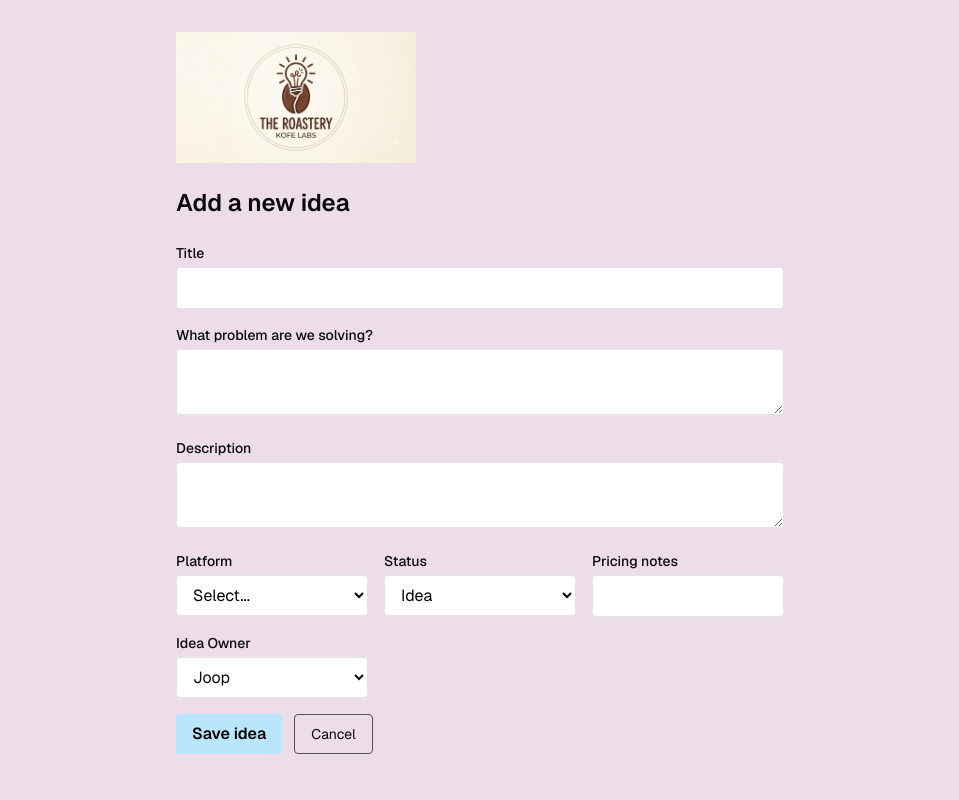
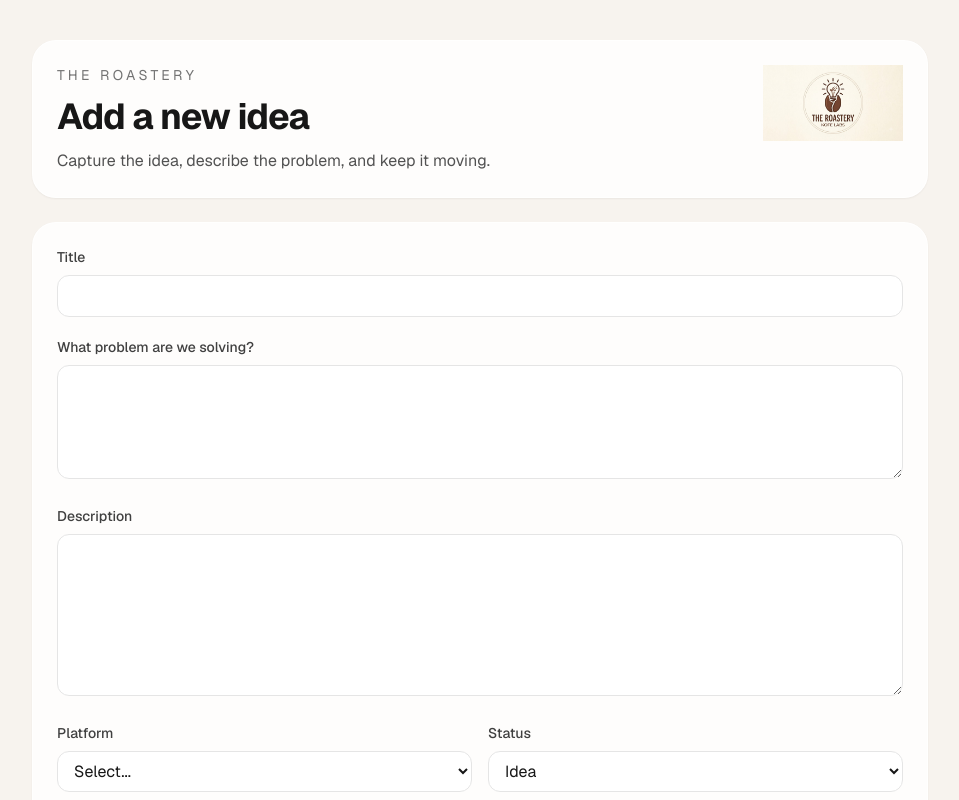
Before and after one commit to jxoranje/the_roastery, a Next.js app: page /ideas/new in a window 1280 px wide. Shown: the top 800 px of the page, without its empty margins (160-1119 px from the left). Built offline with nearby package versions, Linux system fonts and the light colour scheme; no server answers.

Commit message:
Restore edit page safely

```diff
--- a/app/ideas/new/page.tsx
+++ b/app/ideas/new/page.tsx
@@ -20,16 +20,13 @@ export default function NewIdeaPage() {
   const [error, setError] = useState<string | null>(null);
   const [success, setSuccess] = useState<string | null>(null);
 
-  async function handleSubmit(e: React.FormEvent) {
+  async function handleSubmit(e: React.FormEvent<HTMLFormElement>) {
     e.preventDefault();
     setSaving(true);
     setError(null);
     setSuccess(null);
-  router.push("/ideas");
 
-  const { data, error } = await supabase
-    .from("the_roastery_ideas")
-    .insert([
+    const { error } = await supabase.from("the_roastery_ideas").insert([
       {
         title,
         problem,
@@ -46,63 +43,87 @@ export default function NewIdeaPage() {
     if (error) {
       console.error("Insert error:", error);
       setError(error.message);
-  } else {
+      return;
+    }
+
     setSuccess("Idea saved!");
-    setTitle("");
-    setProblem("");
-    setDescription("");
-    setPlatform("");
-    setPricing("");
-    setStatus("idea");
-    setOwner("owner");
-  }
+    router.push("/ideas");
   }
 
   return (
-    <main className="max-w-2xl mx-auto p-8 space-y-6">
+    <main className="min-h-screen bg-[#f7f3ee] px-6 py-10">
+      <div className="mx-auto max-w-4xl space-y-6">
+        <div className="rounded-3xl border border-white/70 bg-white/80 p-6 shadow-sm backdrop-blur">
+          <div className="flex flex-col gap-4 md:flex-row md:items-start md:justify-between">
+            <div className="space-y-3">
+              <p className="text-sm uppercase tracking-[0.25em] text-neutral-500">
+                The Roastery
+              </p>
+              <h1 className="text-4xl font-bold tracking-tight text-neutral-900">
+                Add a new idea
+              </h1>
+              <p className="max-w-2xl text-neutral-600">
+                Capture the idea, describe the problem, and keep it moving.
+              </p>
+            </div>
+
+            <div className="hidden md:block">
               <Image
-  src="/images/roastery-logo.png"  // public/images/roastery-logo.png
+                src="/images/roastery-logo.png"
                 alt="The Roastery logo"
-  width={240}
-  height={240}
+                width={140}
+                height={140}
               />
-      <h1 className="text-2xl font-semibold">Add a new idea</h1>
+            </div>
+          </div>
+        </div>
 
-      <form onSubmit={handleSubmit} className="space-y-4">
-        <div>
-          <label className="block text-sm font-medium mb-1">Title</label>
+        <div className="rounded-3xl border border-white/70 bg-white/80 p-6 shadow-sm backdrop-blur">
+          <form onSubmit={handleSubmit} className="space-y-5">
+            <div className="space-y-2">
+              <label className="block text-sm font-medium text-neutral-700">
+                Title
+              </label>
               <input
-            className="w-full border rounded px-3 py-2 bg-white text-black"
+                className="w-full rounded-xl border border-neutral-200 bg-white px-3 py-2 text-neutral-900 outline-none focus:border-sky-400"
                 value={title}
                 onChange={(e) => setTitle(e.target.value)}
                 required
               />
             </div>
 
-        <div>
-          <label className="block text-sm font-medium mb-1">What problem are we solving?</label>
+            <div className="space-y-2">
+              <label className="block text-sm font-medium text-neutral-700">
+                What problem are we solving?
+              </label>
               <textarea
-            className="w-full border rounded px-3 py-2 bg-white text-black"
+                className="w-full rounded-xl border border-neutral-200 bg-white px-3 py-2 text-neutral-900 outline-none focus:border-sky-400"
                 value={problem}
                 onChange={(e) => setProblem(e.target.value)}
                 required
+                rows={4}
               />
             </div>
 
-        <div>
-          <label className="block text-sm font-medium mb-1">Description</label>
+            <div className="space-y-2">
+              <label className="block text-sm font-medium text-neutral-700">
+                Description
+              </label>
               <textarea
-            className="w-full border rounded px-3 py-2 bg-white text-black"
+                className="w-full rounded-xl border border-neutral-200 bg-white px-3 py-2 text-neutral-900 outline-none focus:border-sky-400"
                 value={description}
                 onChange={(e) => setDescription(e.target.value)}
+                rows={6}
               />
             </div>
 
-        <div className="grid grid-cols-1 md:grid-cols-3 gap-4">
-          <div>
-            <label className="block text-sm font-medium mb-1">Platform</label>
+            <div className="grid grid-cols-1 gap-4 md:grid-cols-2">
+              <div className="space-y-2">
+                <label className="block text-sm font-medium text-neutral-700">
+                  Platform
+                </label>
                 <select
-              className="w-full border rounded px-3 py-2 bg-white text-black"
+                  className="w-full rounded-xl border border-neutral-200 bg-white px-3 py-2 text-neutral-900 outline-none focus:border-sky-400"
                   value={platform}
                   onChange={(e) => setPlatform(e.target.value)}
                 >
@@ -113,10 +134,12 @@ export default function NewIdeaPage() {
                 </select>
               </div>
 
-          <div>
-            <label className="block text-sm font-medium mb-1">Status</label>
+              <div className="space-y-2">
+                <label className="block text-sm font-medium text-neutral-700">
+                  Status
+                </label>
                 <select
-              className="w-full border rounded px-3 py-2 bg-white text-black"
+                  className="w-full rounded-xl border border-neutral-200 bg-white px-3 py-2 text-neutral-900 outline-none focus:border-sky-400"
                   value={status}
                   onChange={(e) => setStatus(e.target.value)}
                 >
@@ -128,48 +151,56 @@ export default function NewIdeaPage() {
                 </select>
               </div>
 
-          <div>
-            <label className="block text-sm font-medium mb-1">Pricing notes</label>
+              <div className="space-y-2">
+                <label className="block text-sm font-medium text-neutral-700">
+                  Pricing notes
+                </label>
                 <input
-              className="w-full border rounded px-3 py-2 bg-white text-black"
+                  className="w-full rounded-xl border border-neutral-200 bg-white px-3 py-2 text-neutral-900 outline-none focus:border-sky-400"
                   value={pricing}
                   onChange={(e) => setPricing(e.target.value)}
                 />
               </div>
 
-          <div>
-            <label className="block text-sm font-medium mb-1">Idea Owner</label>
+              <div className="space-y-2">
+                <label className="block text-sm font-medium text-neutral-700">
+                  Idea Owner
+                </label>
                 <select
-              className="w-full border rounded px-3 py-2 bg-white"
+                  className="w-full rounded-xl border border-neutral-200 bg-white px-3 py-2 text-neutral-900 outline-none focus:border-sky-400"
                   value={owner}
                   onChange={(e) => setOwner(e.target.value)}
                 >
-              <option value="Joop">Joop</option>
-              <option value="Farrah">Farrah</option>
+                  <option value="">Select...</option>
+                  <option value="joop">Joop</option>
+                  <option value="farrah">Farrah</option>
                 </select>
               </div>
             </div>
 
-<div className="flex gap-3">
+            <div className="flex flex-wrap gap-3 pt-2">
               <button
                 type="submit"
-    className="px-4 py-2 rounded bg-sky-200 text-black font-semibold"
+                disabled={saving}
+                className="rounded-full bg-sky-500 px-5 py-3 font-semibold text-black transition hover:bg-sky-400 disabled:opacity-60"
               >
-    Save idea
+                {saving ? "Saving..." : "Save idea"}
               </button>
 
               <button
                 type="button"
                 onClick={() => router.push("/ideas")}
-    className="px-4 py-2 rounded border border-neutral-600 text-sm"
+                className="rounded-full border border-neutral-200 bg-white px-5 py-3 text-sm font-medium text-neutral-700 transition hover:bg-neutral-50"
               >
                 Cancel
               </button>
             </div>
 
-        {error && <p className="text-red-500 text-sm mt-2">{error}</p>}
-        {success && <p className="text-grey-600 text-sm mt-2">{success}</p>}
+            {error && <p className="text-sm text-red-500">{error}</p>}
+            {success && <p className="text-sm text-neutral-600">{success}</p>}
           </form>
+        </div>
+      </div>
     </main>
   );
 }
--- a/app/ideas/page.tsx
+++ b/app/ideas/page.tsx
@@ -2,6 +2,7 @@
 
 import * as React from "react";
 import Link from "next/link";
+import { useRouter } from "next/navigation";
 import { createClient } from "@/lib/supabase/client";
 
 const supabase = createClient();
@@ -16,6 +17,7 @@ type Idea = {
 };
 
 export default function IdeasPage() {
+  const router = useRouter();
   const [ideas, setIdeas] = React.useState<Idea[]>([]);
   const [loading, setLoading] = React.useState(true);
   const [error, setError] = React.useState<string | null>(null);
@@ -61,6 +63,12 @@ export default function IdeasPage() {
     return "bg-green-100 text-green-800";
   }
 
+  async function handleLogout() {
+    await supabase.auth.signOut({ scope: "local" });
+    router.push("/");
+    router.refresh();
+  }
+
   if (loading) {
     return (
       <main className="min-h-screen bg-[#f7f3ee] px-6 py-10">
@@ -101,12 +109,21 @@ export default function IdeasPage() {
               </p>
             </div>
 
+            <div className="flex flex-wrap gap-3">
               <Link
                 href="/ideas/new"
                 className="inline-flex items-center justify-center rounded-full bg-sky-500 px-5 py-3 font-semibold text-black shadow-sm transition hover:bg-sky-400"
               >
                 + Add new idea
               </Link>
+
+              <button
+                onClick={handleLogout}
+                className="inline-flex items-center justify-center rounded-full border border-neutral-200 bg-white px-5 py-3 font-semibold text-neutral-700 shadow-sm transition hover:bg-neutral-50"
+              >
+                Logout
+              </button>
+            </div>
           </div>
         </div>
 
```
Lines whose indentation alone changed are shown as unchanged.
